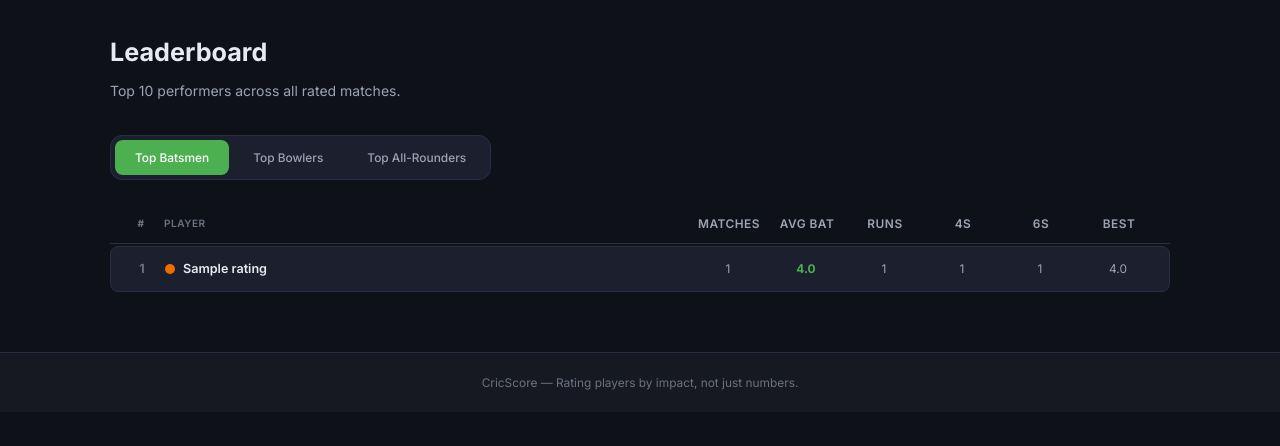
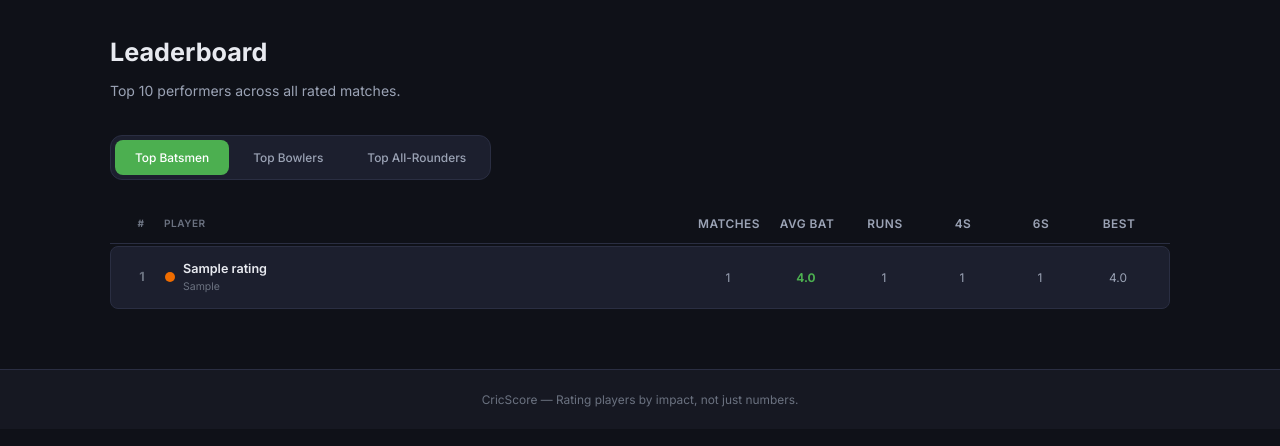
Before and after one commit to Mudit-Jxin7/cricinfo, a Flask app: page /leaderboard in a window 1280 px wide. Shown: the part 61-507 px from the top of the page. Run offline with Flask 3, Linux system fonts and the light colour scheme; tables that the repository leaves empty hold one stand-in row (values such as "Sample post").

Commit message:
Add team information to player ratings and enhance leaderboard display

```diff
--- a/database.py
+++ b/database.py
@@ -341,7 +341,8 @@
                SUM(balls) as total_balls,
                SUM(fours) as total_fours,
                SUM(sixes) as total_sixes,
-               MAX(overall_rating) as best_rating
+               MAX(overall_rating) as best_rating,
+               GROUP_CONCAT(DISTINCT team) as teams
         FROM player_ratings
         WHERE did_bat = 1
         GROUP BY LOWER(player_name)
@@ -362,7 +363,8 @@
                SUM(wickets) as total_wickets,
                SUM(overs_bowled) as total_overs,
                SUM(runs_conceded) as total_runs_conceded,
-               MAX(overall_rating) as best_rating
+               MAX(overall_rating) as best_rating,
+               GROUP_CONCAT(DISTINCT team) as teams
         FROM player_ratings
         WHERE did_bowl = 1
         GROUP BY LOWER(player_name)
@@ -384,7 +386,8 @@
                ROUND((AVG(batting_rating) + AVG(bowling_rating)) / 2, 2) as avg_combined,
                SUM(runs) as total_runs,
                SUM(wickets) as total_wickets,
-               MAX(overall_rating) as best_rating
+               MAX(overall_rating) as best_rating,
+               GROUP_CONCAT(DISTINCT team) as teams
         FROM player_ratings
         WHERE did_bat = 1 AND did_bowl = 1
         GROUP BY LOWER(player_name)
--- a/static/css/style.css
+++ b/static/css/style.css
@@ -1363,6 +1363,28 @@
     height: 10px;
     border-radius: 50%;
     flex-shrink: 0;
+}
+
+.lb-player-info {
+    display: flex;
+    flex-direction: column;
+    min-width: 0;
+}
+
+.lb-player-name {
+    font-weight: 600;
+    white-space: nowrap;
+    overflow: hidden;
+    text-overflow: ellipsis;
+}
+
+.lb-player-team {
+    font-size: 0.75rem;
+    font-weight: 400;
+    color: var(--text-muted);
+    white-space: nowrap;
+    overflow: hidden;
+    text-overflow: ellipsis;
 }
 
 .lb-rating-dot.exceptional { background: var(--rating-exceptional); }
--- a/templates/leaderboard.html
+++ b/templates/leaderboard.html
@@ -30,7 +30,10 @@
             <span class="lb-rank">{{ loop.index }}</span>
             <span class="lb-player">
                 <span class="lb-rating-dot {{ _rating_color(p.avg_rating) }}"></span>
-                {{ p.player_name }}
+                <span class="lb-player-info">
+                    <span class="lb-player-name">{{ p.player_name }}</span>
+                    {% if p.teams %}<span class="lb-player-team">{{ p.teams }}</span>{% endif %}
+                </span>
             </span>
             <span class="lb-stat">{{ p.matches }}</span>
             <span class="lb-stat lb-highlight">{{ p.avg_rating }}</span>
@@ -64,7 +67,10 @@
             <span class="lb-rank">{{ loop.index }}</span>
             <span class="lb-player">
                 <span class="lb-rating-dot {{ _rating_color(p.avg_rating) }}"></span>
-                {{ p.player_name }}
+                <span class="lb-player-info">
+                    <span class="lb-player-name">{{ p.player_name }}</span>
+                    {% if p.teams %}<span class="lb-player-team">{{ p.teams }}</span>{% endif %}
+                </span>
             </span>
             <span class="lb-stat">{{ p.matches }}</span>
             <span class="lb-stat lb-highlight">{{ p.avg_rating }}</span>
@@ -98,7 +104,10 @@
             <span class="lb-rank">{{ loop.index }}</span>
             <span class="lb-player">
                 <span class="lb-rating-dot {{ _rating_color(p.avg_combined) }}"></span>
-                {{ p.player_name }}
+                <span class="lb-player-info">
+                    <span class="lb-player-name">{{ p.player_name }}</span>
+                    {% if p.teams %}<span class="lb-player-team">{{ p.teams }}</span>{% endif %}
+                </span>
             </span>
             <span class="lb-stat">{{ p.matches }}</span>
             <span class="lb-stat">{{ p.avg_bat }}</span>
```
Also changed, not shown: rating_engine/batting.py (+13 -1 lines), rating_engine/bowling.py (+3 -15 lines).
